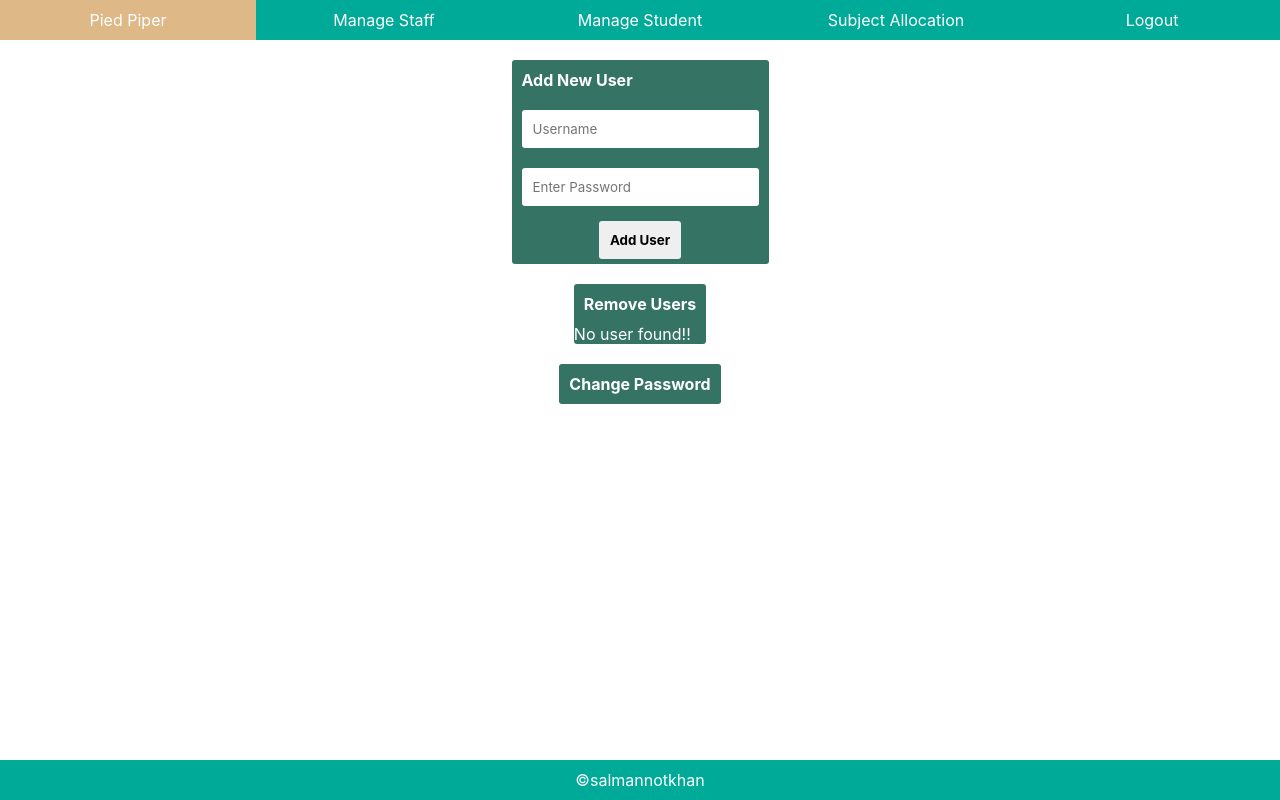
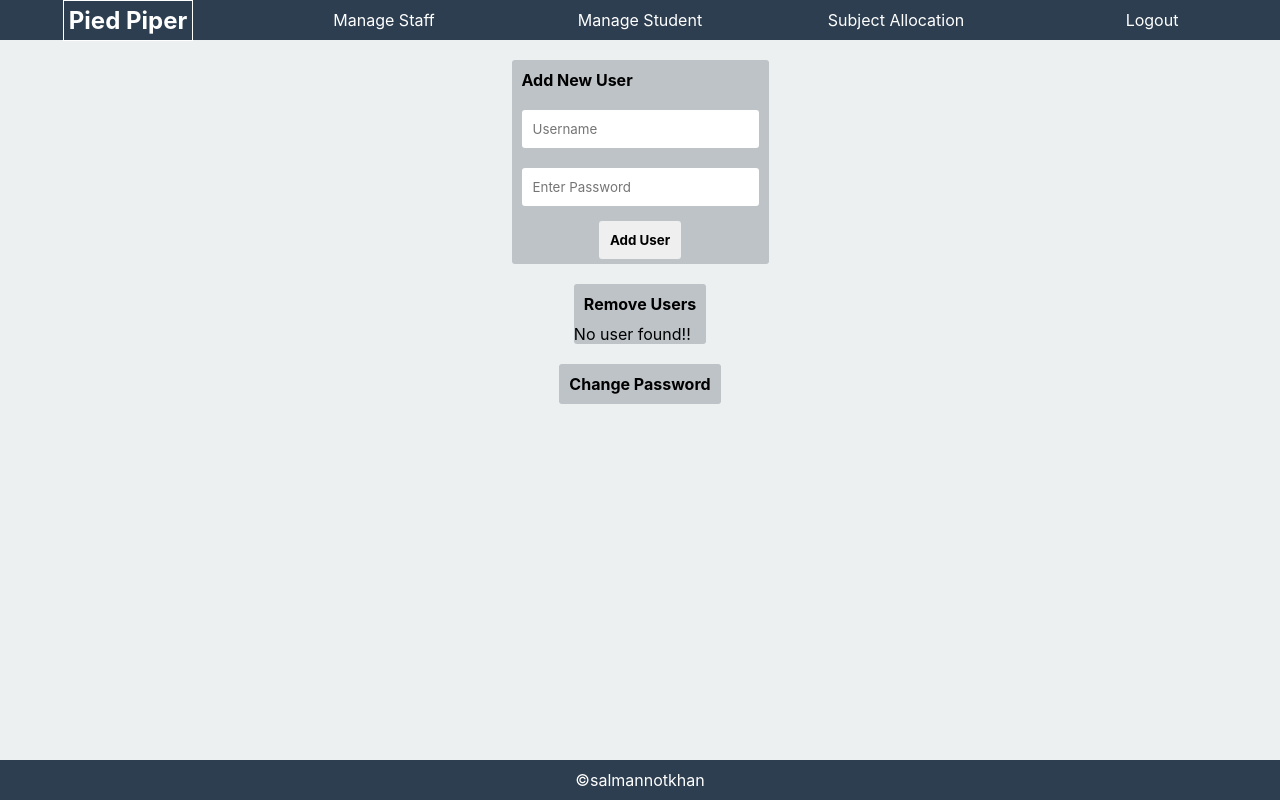
Before and after one commit to salmannotkhan/Pied_Piper, a PHP site: page /?section=manstaff in a window 1280 px wide. Run offline with PHP 8.4, Linux system fonts and the light colour scheme; the visitor is signed in with stand-in values (Sample User, id 1); data that the repository does not hold is empty.

Commit message:
Bring Back Old Colors and Styling and Fixed Table names(changed to CAPITALS)

```diff
--- a/includes/admin/managestaff.php
+++ b/includes/admin/managestaff.php
@@ -2,12 +2,12 @@
     if(isset($_POST["submit"])){
         switch ($_POST["submit"]) {
             case 'Add User':
-                $query = "SELECT * FROM LOGIN_DETAILS WHERE UNAME = {$_POST["username"]}";
+                $query = "SELECT * FROM USER_DETAILS WHERE UNAME = {$_POST["username"]}";
                 if($conn->query($query)){
                     echo '<script>alert("User already exist")</script>';
                 }
                 else{
-                    $query = "INSERT INTO LOGIN_DETAILS VALUES ('" . $_POST["username"] . "','" . $_POST["password"] . "')";
+                    $query = "INSERT INTO USER_DETAILS VALUES ('" . $_POST["username"] . "','" . $_POST["password"] . "')";
                     if($conn->query($query)){
                         echo '<script>alert("User added successfully")</script>';
                     }
@@ -17,7 +17,7 @@
                 }
                 break;
             case 'Remove User':
-                $query = "DELETE FROM LOGIN_DETAILS WHERE UNAME = '{$_POST["username"]}'";
+                $query = "DELETE FROM USER_DETAILS WHERE UNAME = '{$_POST["username"]}'";
                 if($conn->query($query)){
                     echo '<script>alert("User Deleted Successfully!")</script>';
                 }
@@ -26,7 +26,7 @@
                 }
                 break;
             case 'Change Password':
-                $query = "UPDATE LOGIN_DETAILS SET PWD = '{$_POST["password"]}' WHERE UNAME = '{$_POST["username"]}'";
+                $query = "UPDATE USER_DETAILS SET PWD = '{$_POST["password"]}' WHERE UNAME = '{$_POST["username"]}'";
                 if($conn->query($query)){
                     echo '<script>alert("Password Changed")</script>';
                 }
@@ -49,13 +49,13 @@
 <form method="post" class="generic">
     <h4>Remove Users</h4>
     <?php
-        $query = "SELECT * FROM LOGIN_DETAILS WHERE UNAME != 'admin'";
+        $query = "SELECT * FROM USER_DETAILS WHERE UNAME != 'admin'";
         $result = $conn->query($query);
 
         if($result->num_rows > 0){
             echo '<select name="username">';
                     while ($row = $result->fetch_assoc()) {
-                        echo '<option value="'.$row["uname"].'">'.$row["uname"].'</option>';
+                        echo '<option value="'.$row["UNAME"].'">'.$row["UNAME"].'</option>';
                     }
             echo "</select>";
             echo '<input type="submit" name="submit" value="Remove User">';
@@ -71,13 +71,13 @@
 <form method="post" class="generic">
     <h4>Change Password</h4>
     <?php
-        $query = "SELECT * FROM LOGIN_DETAILS WHERE UNAME != 'admin'";
+        $query = "SELECT * FROM USER_DETAILS WHERE UNAME != 'admin'";
         $result = $conn->query($query);
 
         if($result->num_rows > 0){
             echo '<select name="username">';
                     while ($row = $result->fetch_assoc()) {
-                        echo '<option value="'.$row["uname"].'">'.$row["uname"].'</option>';
+                        echo '<option value="'.$row["UNAME"].'">'.$row["UNAME"].'</option>';
                     }
             echo "</select>";
             echo '<input type="password" name="password" placeholder="Enter Password" required>';
--- a/includes/admin/suballoc.php
+++ b/includes/admin/suballoc.php
@@ -34,12 +34,12 @@
             }
             echo '</select>';
             echo '<select name="faculty">';
-            $query = "SELECT * FROM LOGIN_DETAILS WHERE UNAME != 'admin'";
+            $query = "SELECT * FROM USER_DETAILS WHERE UNAME != 'admin'";
             $result = $conn->query($query);
 
             if($result->num_rows > 0){
                 while ($row = $result->fetch_assoc()) {
-                    echo '<option value="'.$row["uname"].'">'.$row["uname"].'</option>';
+                    echo '<option value="'.$row["UNAME"].'">'.$row["UNAME"].'</option>';
                 }
             }
             echo '</select>';
--- a/includes/common/dbconnect.php
+++ b/includes/common/dbconnect.php
@@ -1,6 +1,6 @@
 <?php
 	$user = "root";
-	$pass = "";
+	$pass = "tony3212";
 	$host = "localhost";
 	$db = "piedpiper";
 	$conn = new mysqli($host,$user,$pass,$db);
--- a/includes/common/header.php
+++ b/includes/common/header.php
@@ -12,21 +12,21 @@
         include_once("./includes/common/dbconnect.php");
     ?>
     <nav>
-    <li><div class="logo"><a href="./">Pied Piper</a></div></li>
+    <a class="logo"><p>Pied Piper</p></a>
     <?php
     if(isset($_SESSION["user"])){
         if($_SESSION["user"] == "admin"){
             echo '
-            <li><a href="?section=manstaff">Manage Staff</a></li>
-            <li><a href="?section=manstud">Manage Student</a></li>
-            <li><a href="?section=suballoc">Subject Allocation</a></li>
-            <li><a href="./includes/common/logout.php">Logout</a></li>';
+            <a href="?section=manstaff">Manage Staff</a>
+            <a href="?section=manstud">Manage Student</a>
+            <a href="?section=suballoc">Subject Allocation</a>
+            <a href="./includes/common/logout.php">Logout</a>';
         }
         else{
-            echo '<li><a href="?section=takeattend">Take Attendence</a></li>
-            <li><a href="?section=viewattend">View Attendence</a></li>
-            <li><a href="?section=editattend">Edit Attendence</a></li>
-            <li><a href="./includes/common/logout.php">Logout</a></li>';
+            echo '<li><a href="?section=takeattend">Take Attendence</a>
+            <li><a href="?section=viewattend">View Attendence</a>
+            <li><a href="?section=editattend">Edit Attendence</a>
+            <li><a href="./includes/common/logout.php">Logout</a>';
         }
     }
     ?>
--- a/main.css
+++ b/main.css
@@ -2,6 +2,10 @@
     padding: 0%;
     margin: 0%;
     font-family: -apple-system, BlinkMacSystemFont, 'Segoe UI', Roboto, Oxygen, Ubuntu, Cantarell, 'Open Sans', 'Helvetica Neue', sans-serif;
+}
+
+body{
+    background-color: #ecf0f1;
 }
 
 /* Header Styling */
@@ -11,40 +15,47 @@ nav *:hover{
 }
 nav{
     position: fixed;
-    background-color: #00aa99;
+    background-color: #2c3e50;
     display: flex;
     flex-direction: row;
     width: 100%;
     height: 5%;
-    line-height: 5vh;
     z-index: 1;
 }
-li{
-    width: 100%;
-    list-style-type: none;
-}
-li:hover{
-    background-color: burlywood;
-    color: cadetblue;
+
+a:not(.logo):hover{
+    background-color: #34495e;
 }
 
+a.logo > p:hover{
+    transform: scale(1.1, 1.1);
+}
 a{
-    justify-content: center;
     display: flex;
-    height: 100%;
-    color: white;
-    text-decoration: none;
-    cursor: auto;
+	align-items: center;
+	justify-content: space-around;
+	cursor: default;
+	text-align: center;
+	width: inherit;
+	color: white;
+	text-decoration: none;
+}
+
+a.logo > p{
+	font-weight: bolder;
+	font-size: x-large;
+	border: 1px white solid;
+    padding: 5px;
+    transition: transform 0.5s ease;
 }
 
 /* Login Page , Forms */
 
 form.generic{
-    color: white;
     display: flex;
     flex-direction: column;
     margin: 20px auto;
-    background-color: #357465;
+    background-color: #bdc3c7;
     border-radius: 3px;
     position: relative;
     max-width: fit-content;
@@ -74,7 +85,7 @@ form.generic > input[type="submit"]:hover{
 /* Footer Styling */
 
 footer{
-    background-color: #00aa99;
+    background-color: #2c3e50;
     color: white;
     position: fixed;
     bottom: 0;
```
Also changed, not shown: includes/common/login.php (+3 -4 lines), 1 other file.
